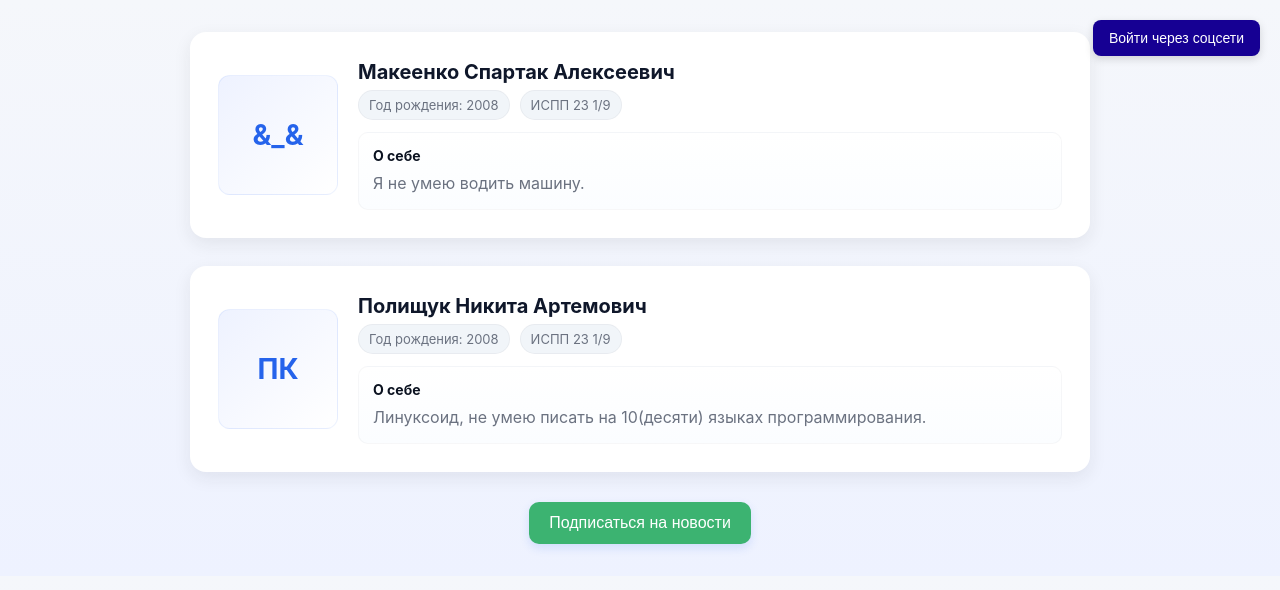
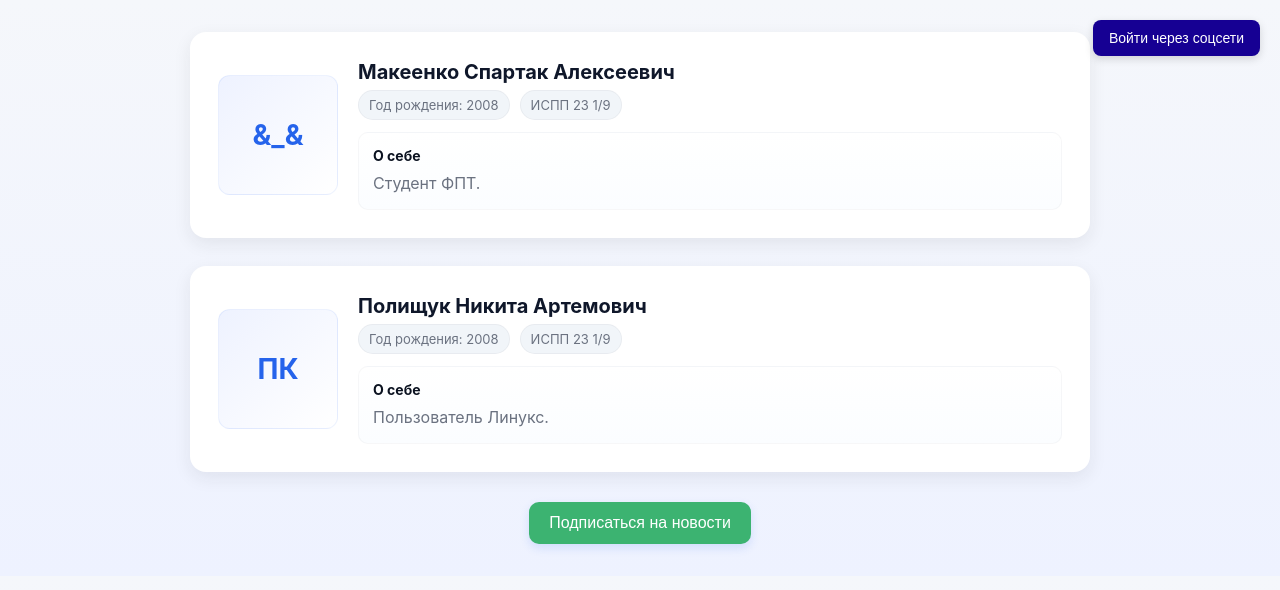
Before and after one commit to SPkrmLMGT/htmlHW9, a plain HTML site: page index.html in a window 1280 px wide. Drawn offline with Linux system fonts and the light colour scheme.

Commit message:
Первое изменение описаний

```diff
--- a/index.html
+++ b/index.html
@@ -162,7 +162,7 @@
 
         <div class="section">
           <h3>О себе</h3>
-          <p>Я не умею водить машину.</p>
+          <p>Студент ФПТ.</p>
         </div>
       </div>
     </article>
@@ -181,7 +181,7 @@
 
         <div class="section">
           <h3>О себе</h3>
-          <p>Линуксоид, не умею писать на 10(десяти) языках программирования.</p>
+          <p>Пользователь Линукс.</p>
         </div>
       </div>
     </article>
```
